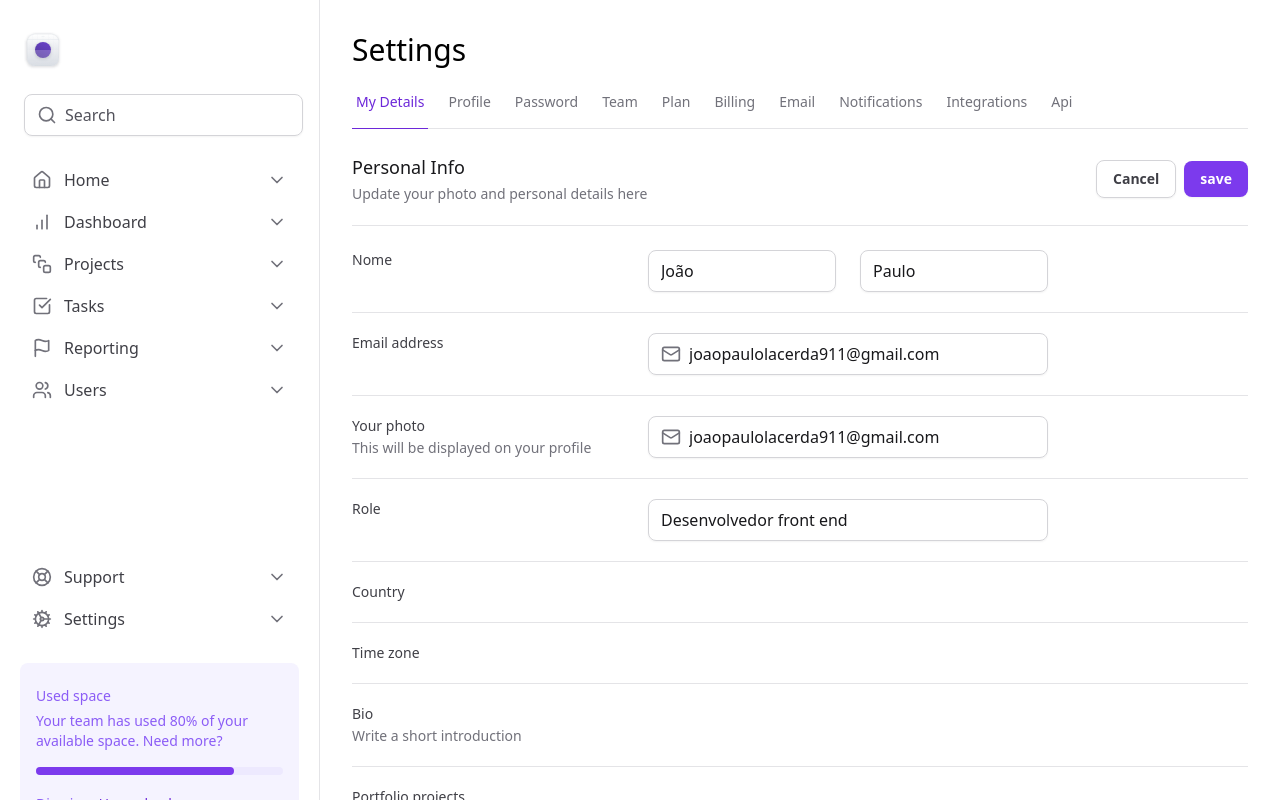
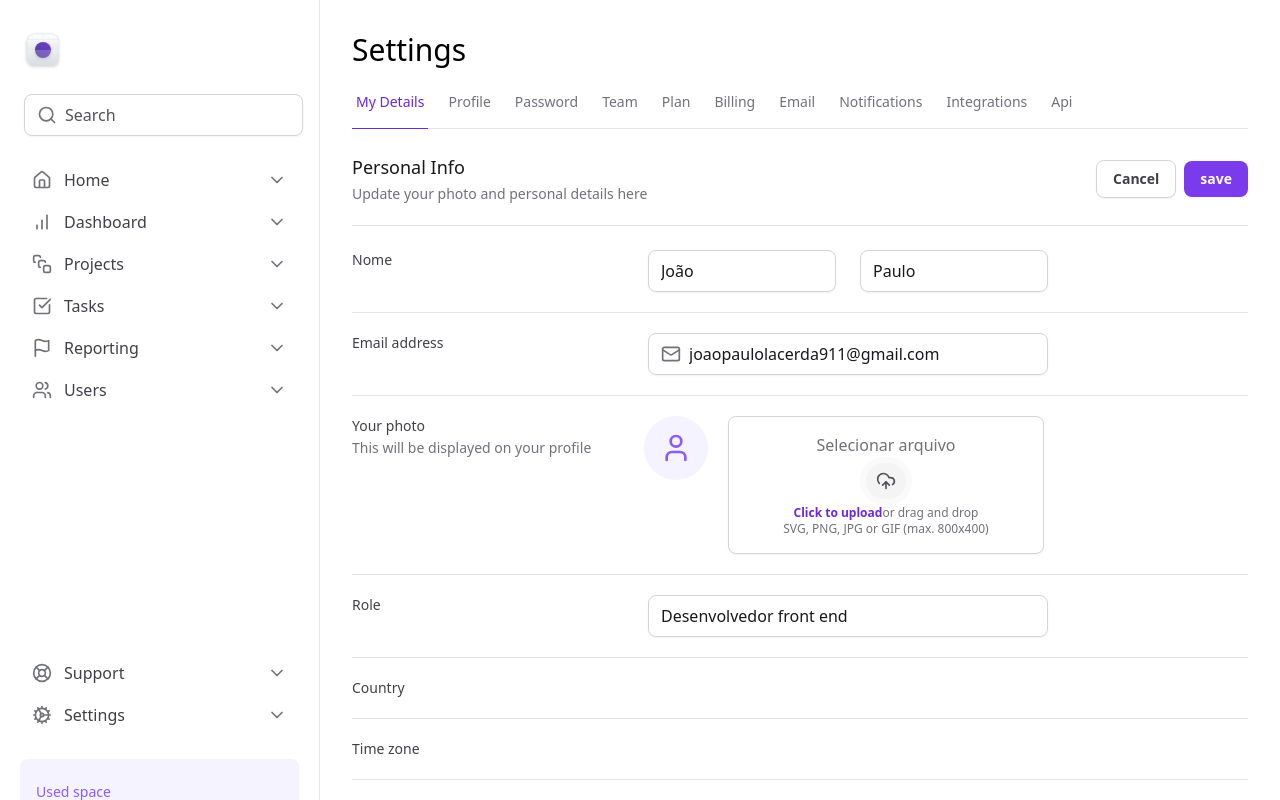
Before and after one commit to joao911/masterizando-tailwind, a Next.js app: page / in a window 1280 px wide. Shown: the top 800 px of the page. Built offline with nearby package versions, Linux system fonts and the light colour scheme.

Commit message:
feat: added input file

```diff
--- a/src/app/page.tsx
+++ b/src/app/page.tsx
@@ -1,6 +1,6 @@
 import { SettingsTabs } from "./components/SettingsTabs";
 import * as Input from "./components/Input";
-import { Mail } from "lucide-react";
+import { Mail, UploadCloud, User } from "lucide-react";
 import { label } from "framer-motion/client";
 
 export default function Home() {
@@ -52,13 +52,29 @@
               <span className="text-sm font-normal text-zinc-500 block mt-0.5">This will be displayed on your profile</span>
 
             </label>
-            <div className="grid gap-6 ">
-              <Input.InputRoot>
-                <Input.InputPrefix>
-                  <Mail className="h-5 w-5 text-zinc-500" />
-                </Input.InputPrefix>
-                <Input.InputControl id="photo" defaultValue="joaopaulolacerda911@gmail.com" />
-              </Input.InputRoot>
+            <div className="flex items-start gap-5">
+              <div className="flex justify-center items-center rounded-full h-16 w-16 bg-violet-50">
+                <User className="h-8 w-8 text-violet-500" />
+              </div>
+              <label htmlFor="photo" className="group flex-1 cursor-pointer flex-col items-center justify-center pag-3 rounded-lg border border-zinc-300 px-6 py-4 text-center text-zinc-500 shadow-sm hover:border-violet-200 hover:bg-violet-25 hover:text-violet-500">
+                Selecionar arquivo
+
+                <div className="flex justify-center items-center ">
+                  <div className="rounded-full border-6 border-zinc-50 bg-zinc-100 p-2 group-hover:border-violet-50 group-hover:bg-violet-100 flex items-center justify-center h-15 -w-15">
+                  <UploadCloud className="h-5 -w-5 text-zinc-600 group-hover:text-violet-600" />
+                </div>
+
+                </div>
+                <div className="flex flex-col items-center">
+                  <span className="text-xs">
+                    <span className="font-semibold text-violet-700 ">Click to upload</span>
+                    or drag and drop
+                  </span>
+                  <span className="text-xs">SVG, PNG, JPG or GIF (max. 800x400)</span>
+                </div>
+
+              </label>
+              <input type="file" id="photo" className="sr-only" />
 
             </div>
           </div>
@@ -108,7 +124,7 @@
             </div>
           </div>
           <div className="flex justify-end items-center pt-5 gap-2">
-          <button type="button" className="rounded-lg px-4 py-2 text-sm font-semibold shadow-sm border text-zinc-700 border-zinc-300 hove4:bg-zinc-50">Cancel</button>
+            <button type="button" className="rounded-lg px-4 py-2 text-sm font-semibold shadow-sm border text-zinc-700 border-zinc-300 hove4:bg-zinc-50">Cancel</button>
             <button type="submit" className="rounded-lg px-4 py-2 text-sm font-semibold shadow-sm text-white bg-violet-600 hover:bg-violet-700">save</button>
           </div>
         </form>
--- a/tailwind.config.ts
+++ b/tailwind.config.ts
@@ -8,6 +8,14 @@
         app: 'minmax(18rem, 20rem) 1fr',
         form:'minmax(7.5rem, 17.5rem) minmax(25rem, 1fr) minmax(0, 15rem)',
       },
+      borderWidth:{
+        6:'6px'
+      },
+      colors:{
+        violet:{
+          25:'#fcfaff'
+        }
+      }
 
     },
   },
```
